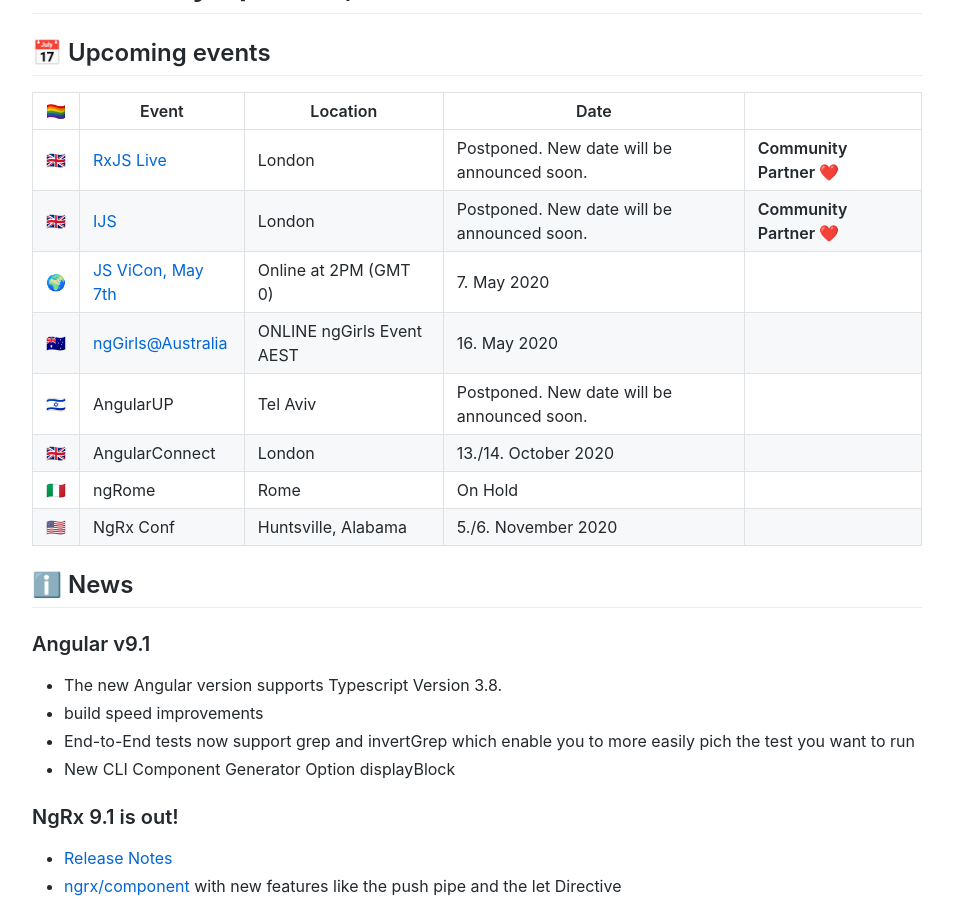
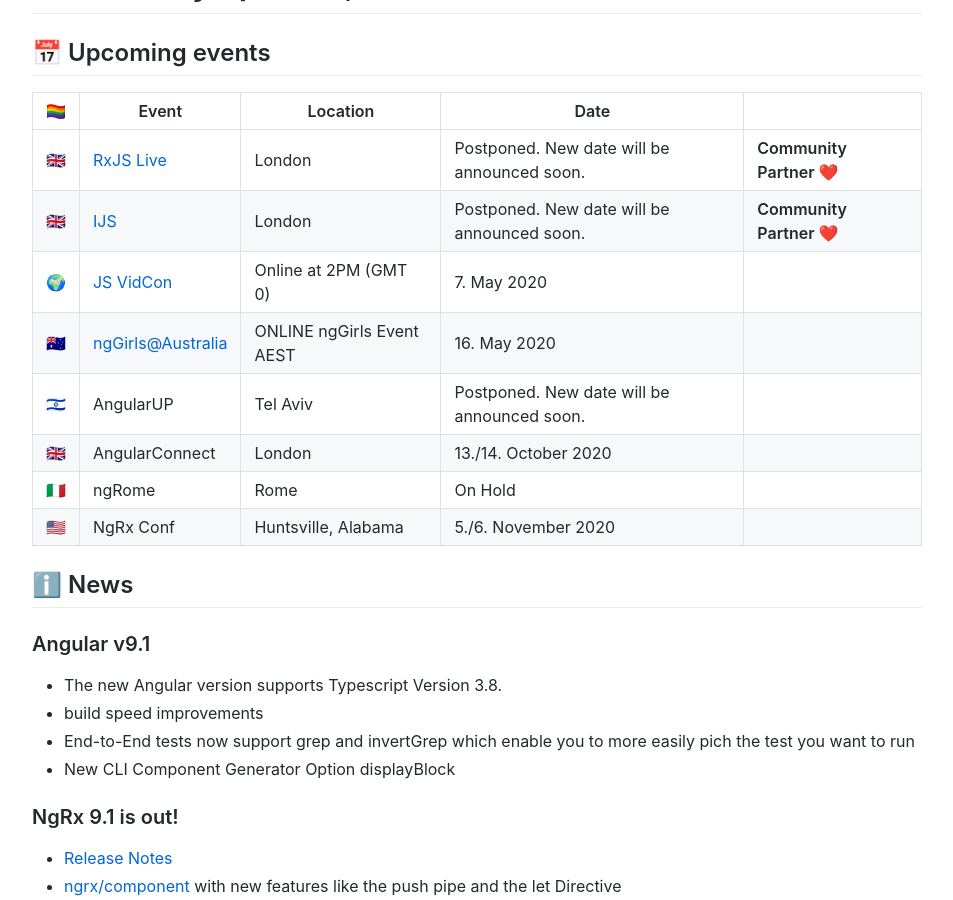
Before and after one commit to angular-heidelberg/pages, a Jekyll site: the page built from community-updates/ngHeidelbergv9.md, in a window 1280 px wide and 900 px high, scrolled down 876 px. Shown: the whole window, without its empty margins (163-1116 px from the left). Built offline with Jekyll 4.4.1, drawn with Linux system fonts in a browser that asks for light colours; our own code applies the rules of GitHub Pages for plain Markdown files.

Commit message:
Update ngHeidelbergv9.md

```diff
--- a/community-updates/ngHeidelbergv9.md
+++ b/community-updates/ngHeidelbergv9.md
@@ -8,7 +8,7 @@
 |------|------|-----|------|-----|
 | 🇬🇧 | [RxJS Live](https://www.rxjs.live/) | London | Postponed. New date will be announced soon. | **Community Partner ❤️** |
 | 🇬🇧 | [IJS](https://javascript-conference.com/) | London | Postponed. New date will be announced soon. | **Community Partner ❤️** |
-| 🌍 | [JS ViCon, May 7th](https://jsvidcon.com/)  | Online at 2PM (GMT 0) | 7. May 2020 | |
+| 🌍 | [JS VidCon](https://jsvidcon.com/)  | Online at 2PM (GMT 0) | 7. May 2020 | |
 | 🇦🇺 | [ngGirls@Australia](https://ng-girls.org/australia-2020/) | ONLINE ngGirls Event AEST | 16. May 2020 | |
 | 🇮🇱 | AngularUP | Tel Aviv | Postponed. New date will be announced soon. | |
 | 🇬🇧 | AngularConnect | London | 13./14. October 2020 | |
```
